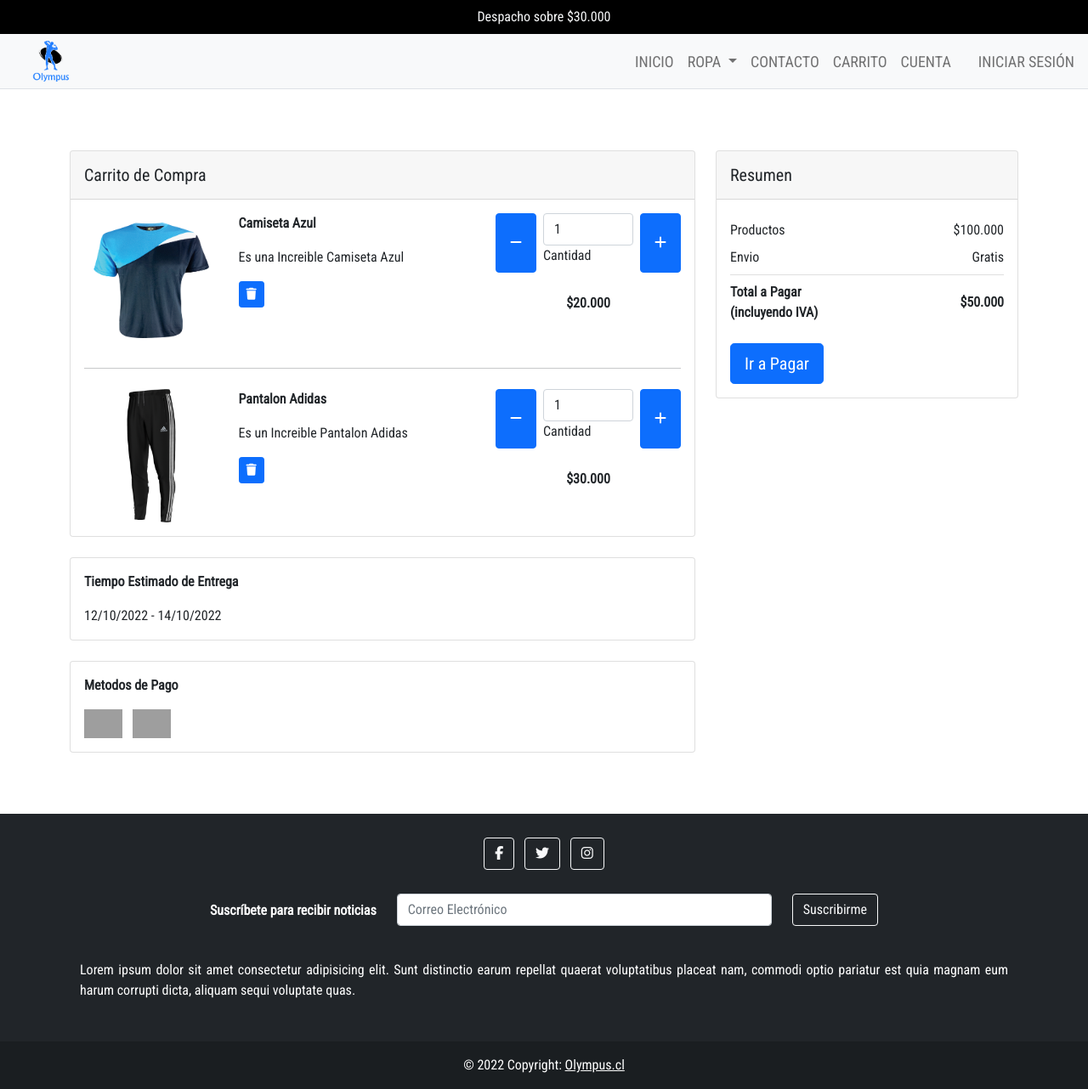
After one commit to FabianDUOC/Olympus, a Django app: page /carrito in a window 1280 px wide. The commit adds this page. Shown: the whole page at 85% size. Run offline with Django 4.2, Linux system fonts and the light colour scheme; some libraries are stand-ins or nearby versions; grey boxes are pictures that could not be loaded.

Commit message:
1.8
-implementación de nuevos HTML con sus respectivas vistas y url
-cambios menores

```diff
--- /dev/null
+++ b/core/templates/core/carrito.html
@@ -0,0 +1,205 @@
+<!DOCTYPE html>
+<html lang="es">
+
+<head>
+  {% load static %}
+  <meta charset="UTF-8">
+  <meta http-equiv="X-UA-Compatible" content="IE=edge">
+  <meta name="viewport" content="width=device-width, initial-scale=1.0">
+  <title>Olympus</title>
+  <link rel="stylesheet" href="{% static 'core/css/bootstrap.min.css' %}">
+  <link rel="stylesheet" href="{% static 'core/css/style.css' %}">
+  <script src="https://kit.fontawesome.com/35863c2e47.js" crossorigin="anonymous"></script>
+  <link rel="icon" href="{% static 'core/img/logo.png' %}">
+
+  <script src="https://ajax.googleapis.com/ajax/libs/jquery/3.6.0/jquery.min.js"></script>
+  <script src="//cdn.jsdelivr.net/npm/sweetalert2@11"></script>
+</head>
+
+<body>
+  {% include 'core/navbar.html' %}
+
+  <!--
+    ======================================================================================================= -->
+  <!--CARRO DE COMPRAS -->
+  <!--
+    ======================================================================================================= -->
+
+  <section class="h-100">
+    <div class="container py-5">
+      <div class="row d-flex justify-content-center my-4">
+        <div class="col-md-8">
+          <div class="card mb-4">
+            <div class="card-header py-3">
+              <h5 class="mb-0">Carrito de Compra</h5>
+            </div>
+            <div class="card-body">
+              <!-- objeto 1 -->
+              <div class="row">
+                <div class="col-lg-3 col-md-12 mb-4 mb-lg-0">
+                  <!-- Imagen -->
+                  <div class="bg-image hover-overlay hover-zoom ripple rounded" data-mdb-ripple-color="light">
+                    <img src="img/Polera.png" class="w-100" alt="No Imagen" />
+                    <a href="#!">
+                      <div class="mask" style="background-color: rgba(251, 251, 251, 0.2)"></div>
+                    </a>
+                  </div>
+                  <!-- Imagen -->
+                </div>
+
+                <div class="col-lg-5 col-md-6 mb-4 mb-lg-0">
+                  <!-- Datos -->
+                  <p><strong>Camiseta Azul</strong></p>
+                  <p>Es una Increible Camiseta Azul</p>
+                  <button type="button" class="btn btn-primary btn-sm me-1 mb-2" data-mdb-toggle="tooltip"
+                    title="Remover Articulo">
+                    <i class="fas fa-trash"></i>
+                  </button>
+                  <!-- Datos -->
+                </div>
+
+                <div class="col-lg-4 col-md-6 mb-4 mb-lg-0">
+                  <!-- Cantidad -->
+                  <div class="d-flex mb-4" style="max-width: 300px">
+                    <button class="btn btn-primary px-3 me-2"
+                      onclick="this.parentNode.querySelector('input[type=number]').stepDown()">
+                      <i class="fas fa-minus"></i>
+                    </button>
+
+                    <div class="form-outline">
+                      <input id="form1" min="1" name="Cantidad" value="1" type="number" class="form-control" />
+                      <label class="form-label" for="form1">Cantidad</label>
+                    </div>
+
+                    <button class="btn btn-primary px-3 ms-2"
+                      onclick="this.parentNode.querySelector('input[type=number]').stepUp()">
+                      <i class="fas fa-plus"></i>
+                    </button>
+                  </div>
+                  <!-- Cantidad -->
+
+                  <!-- Precio -->
+                  <p class="text-start text-md-center">
+                    <strong>$20.000</strong>
+                  </p>
+                  <!-- Precio -->
+                </div>
+              </div>
+              <!-- objeto 1 -->
+
+              <hr class="my-4" />
+
+              <!-- objeto 2 -->
+              <div class="row">
+                <div class="col-lg-3 col-md-12 mb-4 mb-lg-0">
+                  <!-- Imagen -->
+                  <div class="bg-image hover-overlay hover-zoom ripple rounded" data-mdb-ripple-color="light">
+                    <img src="img/Pantalon.png" class="w-100" alt="No Imagen" />
+                    <a href="#!">
+                      <div class="mask" style="background-color: rgba(251, 251, 251, 0.2)"></div>
+                    </a>
+                  </div>
+                  <!-- Imagen -->
+                </div>
+
+                <div class="col-lg-5 col-md-6 mb-4 mb-lg-0">
+                  <!-- Datos -->
+                  <p><strong>Pantalon Adidas</strong></p>
+                  <p>Es un Increible Pantalon Adidas</p>
+                  <button type="button" class="btn btn-primary btn-sm me-1 mb-2" data-mdb-toggle="tooltip"
+                    title="Remover Articulo">
+                    <i class="fas fa-trash"></i>
+                  </button>
+                  <!-- Datos -->
+                </div>
+
+                <div class="col-lg-4 col-md-6 mb-4 mb-lg-0">
+                  <!-- Cantidad -->
+                  <div class="d-flex mb-4" style="max-width: 300px">
+                    <button class="btn btn-primary px-3 me-2"
+                      onclick="this.parentNode.querySelector('input[type=number]').stepDown()">
+                      <i class="fas fa-minus"></i>
+                    </button>
+
+                    <div class="form-outline">
+                      <input id="form1" min="1" name="Cantidad" value="1" type="number" class="form-control" />
+                      <label class="form-label" for="form1">Cantidad</label>
+                    </div>
+
+                    <button class="btn btn-primary px-3 ms-2"
+                      onclick="this.parentNode.querySelector('input[type=number]').stepUp()">
+                      <i class="fas fa-plus"></i>
+                    </button>
+                  </div>
+                  <!-- Cantidad -->
+
+                  <!-- Precio -->
+                  <p class="text-start text-md-center">
+                    <strong>$30.000</strong>
+                  </p>
+                  <!-- Precio -->
+                </div>
+              </div>
+              <!-- objeto 2 -->
+
+            </div>
+          </div>
+          <div class="card mb-4">
+            <div class="card-body">
+              <p><strong>Tiempo Estimado de Entrega</strong></p>
+              <p class="mb-0">12/10/2022 - 14/10/2022</p>
+            </div>
+          </div>
+          <div class="card mb-4 mb-lg-0">
+            <div class="card-body">
+              <p><strong>Metodos de Pago</strong></p>
+              <img class="me-2" width="45px"
+                src="https://mdbcdn.b-cdn.net/wp-content/plugins/woocommerce-gateway-stripe/assets/images/visa.svg"
+                alt="Visa" />
+              <img class="me-2" width="45px"
+                src="https://mdbcdn.b-cdn.net/wp-content/plugins/woocommerce-gateway-stripe/assets/images/mastercard.svg"
+                alt="Mastercard" />
+            </div>
+          </div>
+        </div>
+        <div class="col-md-4">
+          <div class="card mb-4">
+            <div class="card-header py-3">
+              <h5 class="mb-0">Resumen</h5>
+            </div>
+            <div class="card-body">
+              <ul class="list-group list-group-flush">
+                <li class="list-group-item d-flex justify-content-between align-items-center border-0 px-0 pb-0">
+                  Productos
+                  <span>$100.000</span>
+                </li>
+                <li class="list-group-item d-flex justify-content-between align-items-center px-0">
+                  Envio
+                  <span>Gratis</span>
+                </li>
+                <li class="list-group-item d-flex justify-content-between align-items-center border-0 px-0 mb-3">
+                  <div>
+                    <strong>Total a Pagar</strong>
+                    <strong>
+                      <p class="mb-0">(incluyendo IVA)</p>
+                    </strong>
+                  </div>
+                  <span><strong>$50.000</strong></span>
+                </li>
+              </ul>
+
+              <button type="button" class="btn btn-primary btn-lg btn-block">
+                Ir a Pagar
+              </button>
+            </div>
+          </div>
+        </div>
+      </div>
+    </div>
+  </section>
+
+
+  {% include 'core/footer.html' %}
+</body>
+
+</html>
--- a/core/templates/core/footer.html
+++ b/core/templates/core/footer.html
@@ -18,6 +18,7 @@
       </section>
       <section class="">
         <form action="" method="post" id="suscripcion">
+          {% csrf_token %}
           <div class="row d-flex justify-content-center">
             <div class="col-auto">
               <p class="pt-2">
--- a/core/templates/core/navbar.html
+++ b/core/templates/core/navbar.html
@@ -46,10 +46,10 @@
             </ul>
           </li>
           <li class="nav-item">
-            <a class="nav-link" href="/Contacto.html">CONTACTO</a>
+            <a class="nav-link" href="{% url 'contacto' %}">CONTACTO</a>
           </li>
           <li class="nav-item">
-            <a class="nav-link" href="/Carrito.html">CARRITO</a>
+            <a class="nav-link" href="{% url 'carrito' %}">CARRITO</a>
           </li>
           <li class="nav-item">
             <a class="nav-link" href="{% url 'cuenta' %}">CUENTA</a>
--- a/core/urls.py
+++ b/core/urls.py
@@ -1,6 +1,6 @@
 from django.contrib import admin
 from django.urls import path, include
-from .views import index, iniciarSesion, cambiarClave, recuperarClave, registro, categoriaProducto, producto, editarCuenta, agregarProducto, registrarP, catalogoPoleras, catalogoPantalones, catalogoZapatillas, catalogoPolerones, catalogoChaquetas, cuenta
+from .views import index, iniciarSesion, cambiarClave, recuperarClave, registro, categoriaProducto, producto, editarCuenta, agregarProducto, registrarP, catalogoPoleras, catalogoPantalones, catalogoZapatillas, catalogoPolerones, catalogoChaquetas, cuenta, contacto, carrito
 
 urlpatterns = [
     path('', index, name="index"),
@@ -19,4 +19,7 @@ urlpatterns = [
     path( 'catalogoPolerones', catalogoPolerones, name="catalogoPolerones"),
     path( 'catalogoChaquetas', catalogoChaquetas, name="catalogoChaquetas"),
     path( 'cuenta', cuenta, name="cuenta"),
+    path( 'contacto', contacto, name="contacto"),
+    path( 'carrito', carrito, name="carrito"),
+
 ]
--- a/core/views.py
+++ b/core/views.py
@@ -84,3 +84,10 @@ def catalogoZapatillas(request):
 
 def cuenta(request):
     return render(request,'core/cuenta.html')
+
+
+def carrito(request):
+    return render(request,'core/carrito.html')
+
+def contacto(request):
+    return render(request,'core/contacto.html')
```
Also changed, not shown: core/templates/core/contacto.html (added, +98 -0 lines).
